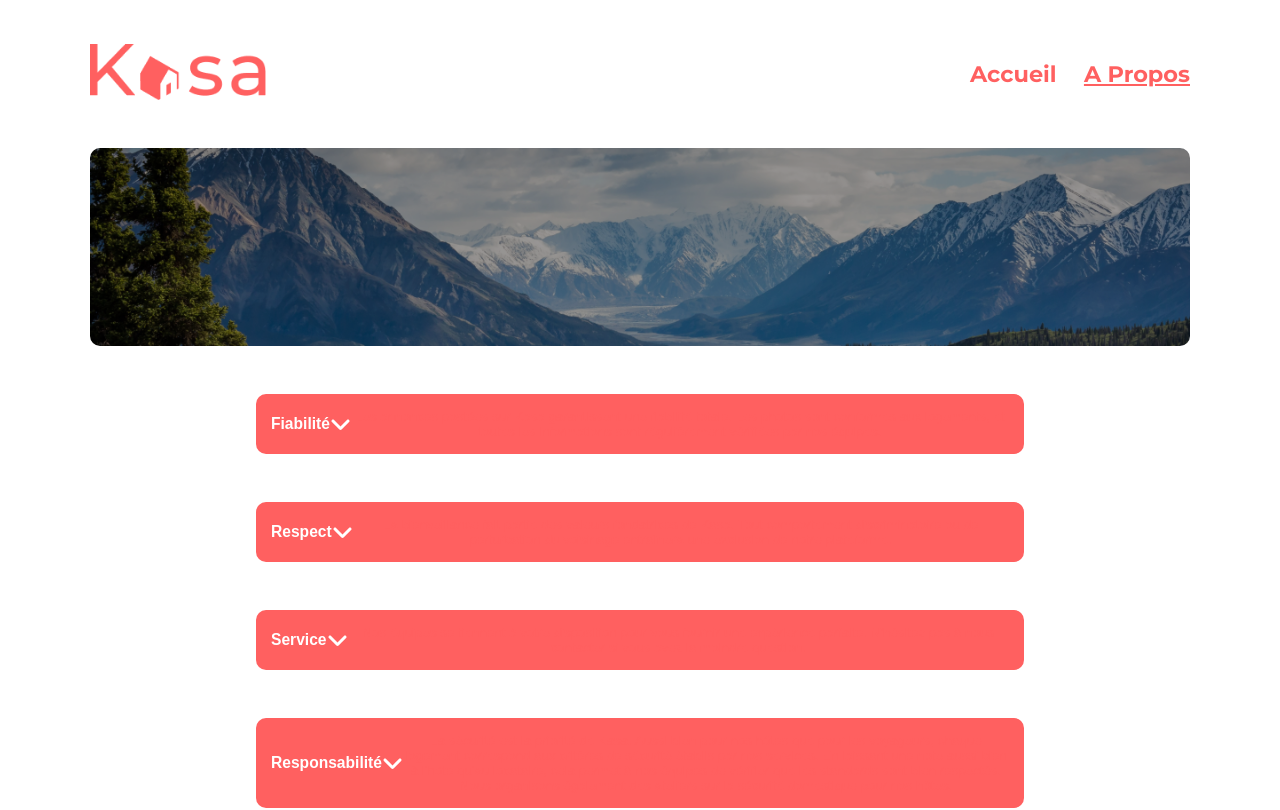
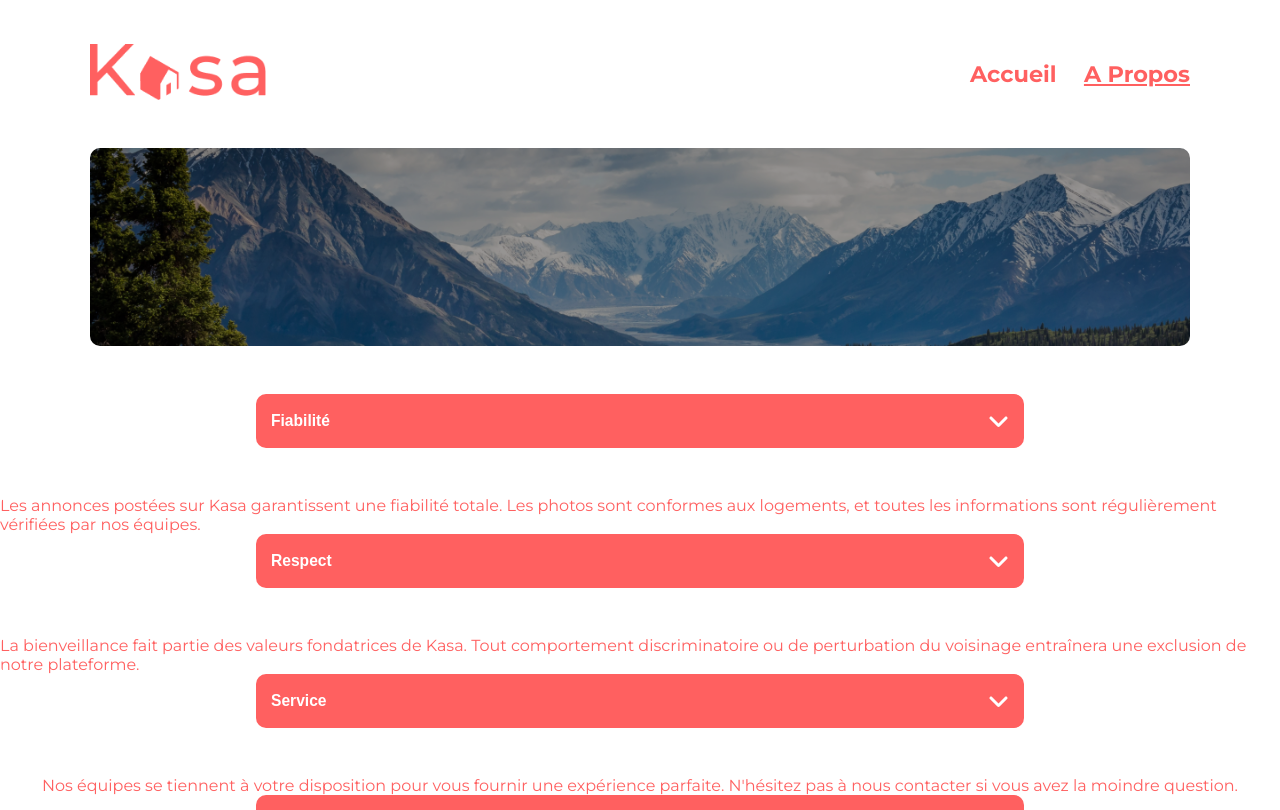
Before and after one commit to Kyuukai/kasa-projet, a React (Create React App) app: page /about in a window 1280 px wide. Shown: the top 810 px of the page. Built offline with nearby package versions, Linux system fonts and the light colour scheme.

Commit message:
Small update

```diff
--- a/src/SCSS/components/collapse.scss
+++ b/src/SCSS/components/collapse.scss
@@ -23,7 +23,8 @@
         color: #ff6060;
         display: flex;
         overflow: hidden;
-        text-align: center;
+        align-items: center;
+        justify-content: center;
         border-radius: 10px;
         transition-duration: 1s;
         width: 100%;
--- a/src/components/Collapse.jsx
+++ b/src/components/Collapse.jsx
@@ -11,10 +11,10 @@ const Collapse = (props) => {
             <button className='collapse container' onClick={() => setIsOpen(!isOpen)}>
                 <h3 className='collapse__title'>{props.title}</h3>
                 <FontAwesomeIcon icon={isOpen ? faAngleUp : faAngleDown} className='collapse__icon' />
-                <div className='collapse__content'>
-                    {props.content}
-                </div>
             </button>
+            <div className='collapse__content'>
+                {props.content}
+            </div>
         </div>
     )
 }
```
